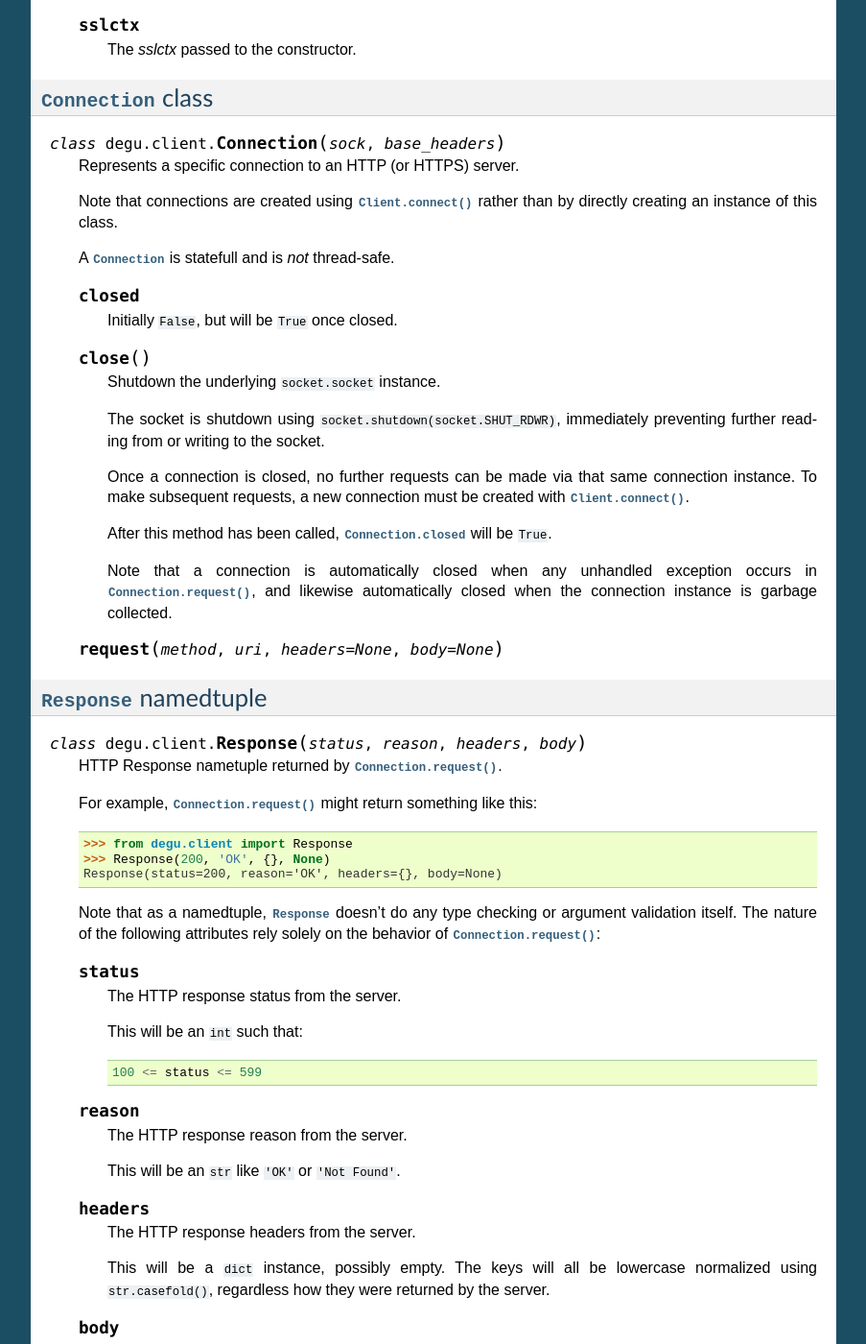
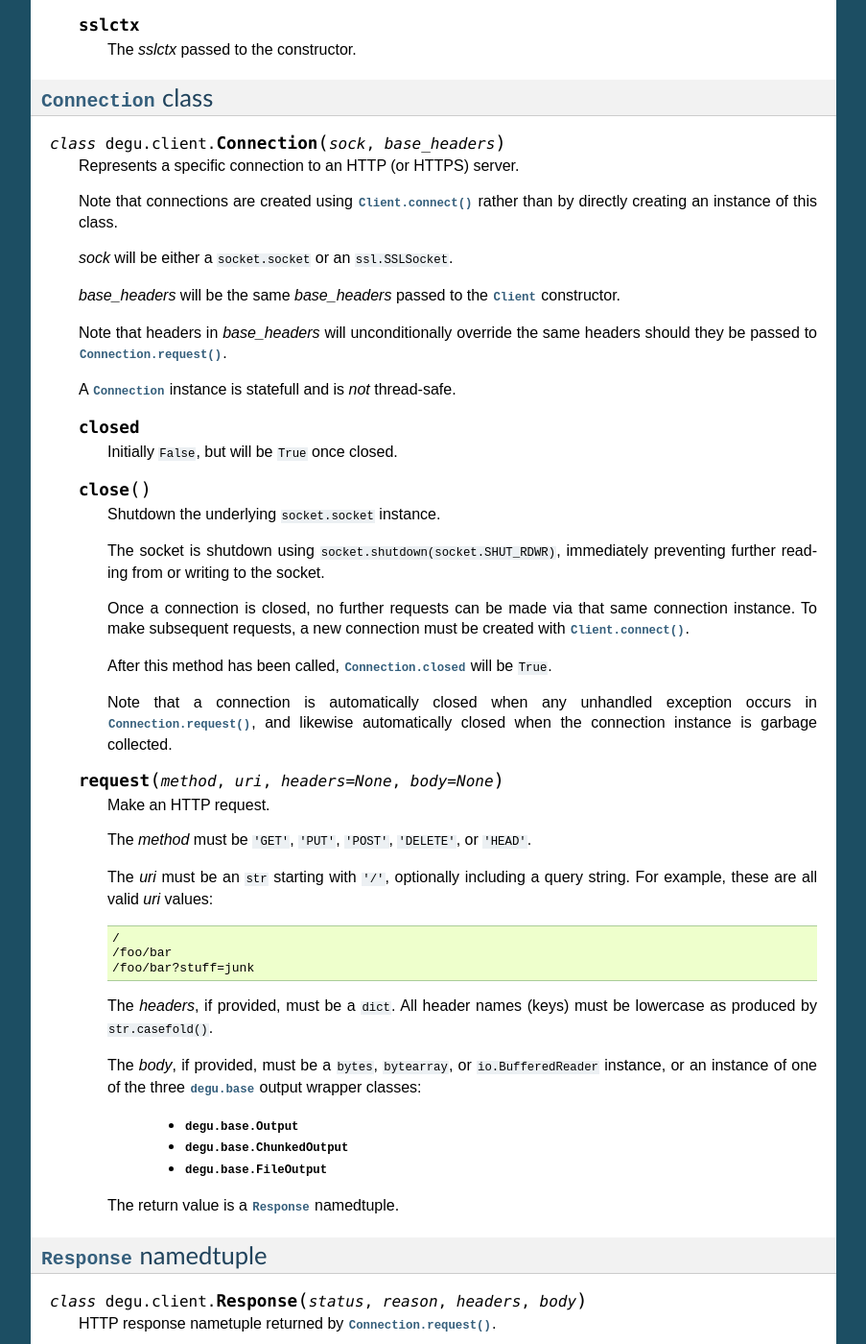
Before and after one commit to json420/degu, a Sphinx documentation site: the page built from doc/degu.client.rst, in a window 1280 px wide and 1400 px high, scrolled down 2030 px. Shown: the whole window at 96% size, without its empty margins (198-1101 px from the left). Built offline with Sphinx 7.4.7, drawn with Linux system fonts in a browser that asks for light colours; some of the changed text lies outside the part shown.

Commit message:
More work on degu.client.rst

```diff
--- a/doc/degu.base.rst
+++ b/doc/degu.base.rst
@@ -11,6 +11,12 @@ This module provides the low level HTTP parser and IO abstractions used by both
 Input abstractions
 ------------------
 
+.. autoclass:: Output
+
+.. autoclass:: ChunkedOutput
+
+.. autoclass:: FileOutput
+
 .. autoclass:: Input
 
 .. autoclass:: ChunkedInput
--- a/doc/degu.client.rst
+++ b/doc/degu.client.rst
@@ -147,7 +147,15 @@ address::
     Note that connections are created using :meth:`Client.connect()` rather than
     by directly creating an instance of this class.
 
-    A :class:`Connection` is statefull and is *not* thread-safe.
+    *sock* will be either a ``socket.socket`` or an ``ssl.SSLSocket``.
+
+    *base_headers* will be the same *base_headers* passed to the
+    :class:`Client` constructor.
+
+    Note that headers in *base_headers* will unconditionally override the same
+    headers should they be passed to :meth:`Connection.request()`.
+
+    A :class:`Connection` instance is statefull and is *not* thread-safe.
 
     .. attribute :: closed
 
@@ -173,6 +181,31 @@ address::
 
     .. method:: request(method, uri, headers=None, body=None)
 
+        Make an HTTP request.
+
+        The *method* must be ``'GET'``, ``'PUT'``, ``'POST'``, ``'DELETE'``, or
+        ``'HEAD'``.
+
+        The *uri* must be an ``str`` starting with ``'/'``, optionally including
+        a query string.  For example, these are all valid *uri* values::
+
+            /
+            /foo/bar
+            /foo/bar?stuff=junk
+
+        The *headers*, if provided, must be a ``dict``.  All header names (keys)
+        must be lowercase as produced by ``str.casefold()``.
+
+        The *body*, if provided, must be a ``bytes``, ``bytearray``, or
+        ``io.BufferedReader`` instance, or an instance of one of the three
+        :mod:`degu.base` output wrapper classes:
+
+            * :class:`degu.base.Output`
+            * :class:`degu.base.ChunkedOutput`
+            * :class:`degu.base.FileOutput`
+
+        The return value is a :class:`Response` namedtuple.
+
 
 
 :class:`Response` namedtuple
@@ -180,7 +213,7 @@ address::
 
 .. class:: Response(status, reason, headers, body)
 
-    HTTP Response nametuple returned by :meth:`Connection.request()`.
+    HTTP response nametuple returned by :meth:`Connection.request()`.
 
     For example, :meth:`Connection.request()` might return something like this:
 
```
Also changed, not shown: other parts of doc/degu.client.rst (+5 -5 lines).
